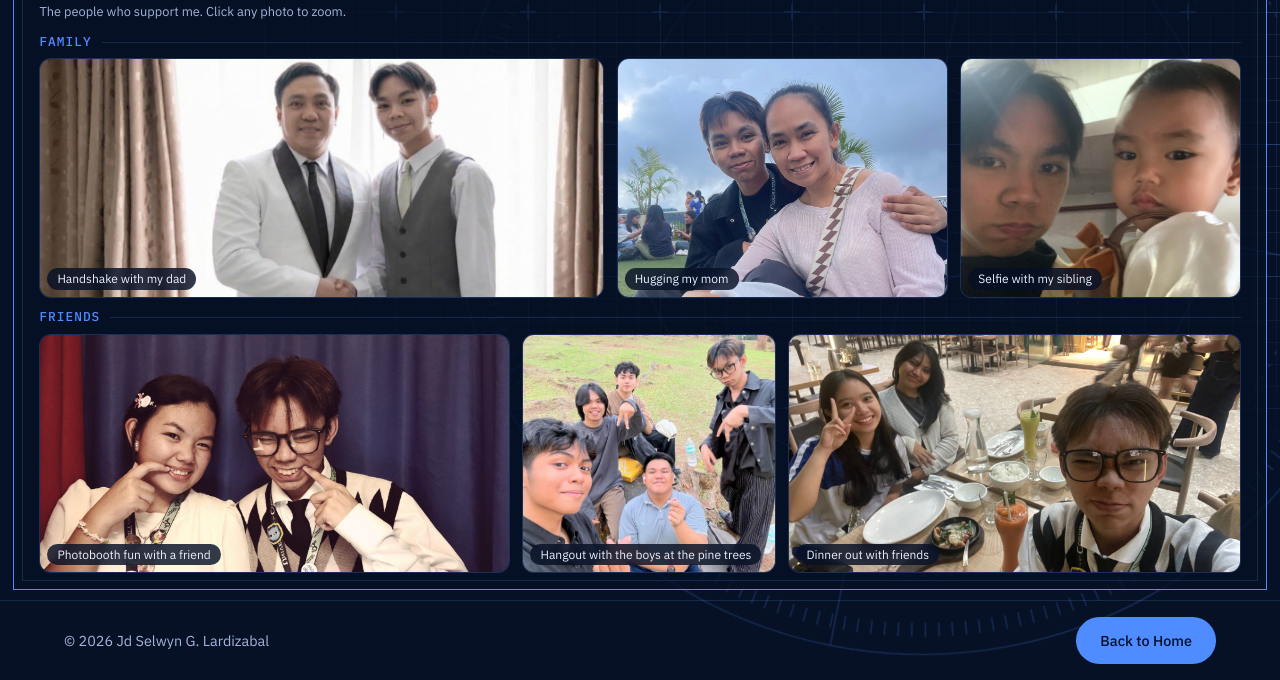
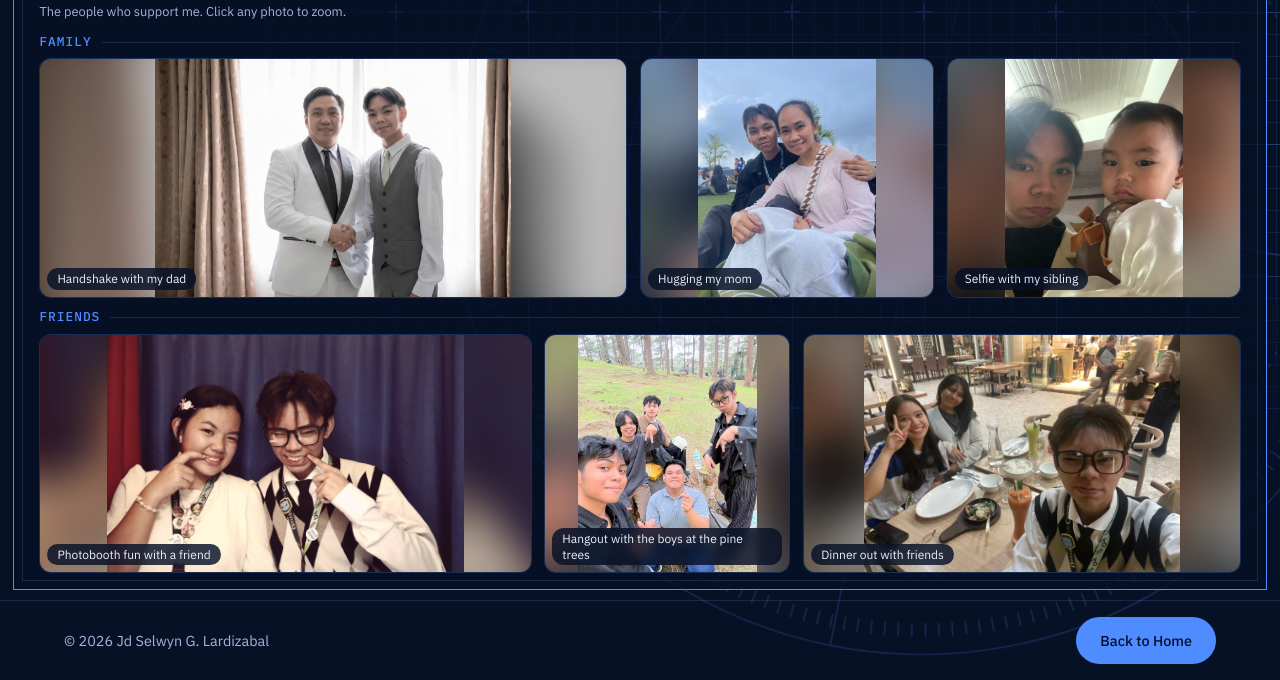
Before and after one commit to Fizzy31/lardizabalportfolio, a plain HTML site: page family-friends.html in a window 1280 px wide. Shown: the part 120-800 px from the top of the page. Drawn offline with nearby package versions, Linux system fonts and the light colour scheme.

Commit message:
Add files via upload

```diff
--- a/family-friends.html
+++ b/family-friends.html
@@ -15,11 +15,14 @@
   <link href="https://fonts.googleapis.com/css2?family=Bricolage+Grotesque:wght@600;700;800&family=IBM+Plex+Mono:wght@500&family=IBM+Plex+Sans:wght@400;500&display=swap" rel="stylesheet">
   <link rel="stylesheet" href="style.css?v=4">
   <style>
-    /* Fill the whole screen with photos (edge to edge, no empty space) */
-    @media (min-width: 601px) {
-      .ff-row { justify-content: stretch; }
-      .ff-shot { flex: var(--g, 1) 1 0; aspect-ratio: auto; }
-      .ff-shot img { object-fit: cover; object-position: var(--pos, 50% 30%); }
+    /* Whole photo always shown (never cropped); a soft blurred copy fills the space around it */
+    .ff-row { justify-content: stretch; }
+    .ff-shot { flex: var(--ar, 1) 1 0; aspect-ratio: auto; }
+    .ff-shot button { isolation: isolate; }
+    .ff-shot img { object-fit: contain; z-index: 1; }
+    .ff-shot img.ff-bg {
+      position: absolute; inset: -12%; width: 124%; height: 124%; z-index: -1;
+      object-fit: cover; filter: blur(22px) saturate(1.15) brightness(0.75); transform: scale(1.05);
     }
   </style>
 </head>
@@ -55,18 +58,18 @@
       <div class="ff-group" id="family">
         <h2 class="div-label">Family</h2>
         <div class="ff-row">
-          <figure class="shot ff-shot" style="--g:1.45;--pos:60% 30%"><button type="button" data-full="family-dad.jpg" data-cap="Handshake with my dad" aria-label="Click to zoom: Handshake with my dad"><img src="family-dad.jpg" alt="Handshake with my dad"></button><figcaption>Handshake with my dad</figcaption></figure>
-          <figure class="shot ff-shot" style="--g:0.85;--pos:50% 25%"><button type="button" data-full="family-mom.jpg" data-cap="Hugging my mom" aria-label="Click to zoom: Hugging my mom"><img src="family-mom.jpg" alt="Hugging my mom"></button><figcaption>Hugging my mom</figcaption></figure>
-          <figure class="shot ff-shot" style="--g:0.72;--pos:50% 50%"><button type="button" data-full="family-sibling.jpg" data-cap="Selfie with my sibling" aria-label="Click to zoom: Selfie with my sibling"><img src="family-sibling.jpg" alt="Selfie with my sibling"></button><figcaption>Selfie with my sibling</figcaption></figure>
+          <figure class="shot ff-shot" style="--ar:1.5"><button type="button" data-full="family-dad.jpg" data-cap="Handshake with my dad" aria-label="Click to zoom: Handshake with my dad"><img src="family-dad.jpg" alt="Handshake with my dad"><img class="ff-bg" src="family-dad.jpg" alt="" aria-hidden="true"></button><figcaption>Handshake with my dad</figcaption></figure>
+          <figure class="shot ff-shot" style="--ar:0.75"><button type="button" data-full="family-mom.jpg" data-cap="Hugging my mom" aria-label="Click to zoom: Hugging my mom"><img src="family-mom.jpg" alt="Hugging my mom"><img class="ff-bg" src="family-mom.jpg" alt="" aria-hidden="true"></button><figcaption>Hugging my mom</figcaption></figure>
+          <figure class="shot ff-shot" style="--ar:0.75"><button type="button" data-full="family-sibling.jpg" data-cap="Selfie with my sibling" aria-label="Click to zoom: Selfie with my sibling"><img src="family-sibling.jpg" alt="Selfie with my sibling"><img class="ff-bg" src="family-sibling.jpg" alt="" aria-hidden="true"></button><figcaption>Selfie with my sibling</figcaption></figure>
         </div>
       </div>
 
       <div class="ff-group" id="friends">
         <h2 class="div-label">Friends</h2>
         <div class="ff-row">
-          <figure class="shot ff-shot" style="--g:1.3;--pos:50% 35%"><button type="button" data-full="friends-photobooth.jpg" data-cap="Photobooth fun with a friend" aria-label="Click to zoom: Photobooth fun with a friend"><img src="friends-photobooth.jpg" alt="Photobooth fun with a friend"></button><figcaption>Photobooth fun with a friend</figcaption></figure>
-          <figure class="shot ff-shot" style="--g:0.7;--pos:50% 60%"><button type="button" data-full="friends-pines.jpg" data-cap="Hangout with the boys at the pine trees" aria-label="Click to zoom: Hangout with the boys at the pine trees"><img src="friends-pines.jpg" alt="Hangout with the boys at the pine trees"></button><figcaption>Hangout with the boys at the pine trees</figcaption></figure>
-          <figure class="shot ff-shot" style="--g:1.25;--pos:50% 50%"><button type="button" data-full="friends-dinner.jpg" data-cap="Dinner out with friends" aria-label="Click to zoom: Dinner out with friends"><img src="friends-dinner.jpg" alt="Dinner out with friends"></button><figcaption>Dinner out with friends</figcaption></figure>
+          <figure class="shot ff-shot" style="--ar:1.5"><button type="button" data-full="friends-photobooth.jpg" data-cap="Photobooth fun with a friend" aria-label="Click to zoom: Photobooth fun with a friend"><img src="friends-photobooth.jpg" alt="Photobooth fun with a friend"><img class="ff-bg" src="friends-photobooth.jpg" alt="" aria-hidden="true"></button><figcaption>Photobooth fun with a friend</figcaption></figure>
+          <figure class="shot ff-shot" style="--ar:0.75"><button type="button" data-full="friends-pines.jpg" data-cap="Hangout with the boys at the pine trees" aria-label="Click to zoom: Hangout with the boys at the pine trees"><img src="friends-pines.jpg" alt="Hangout with the boys at the pine trees"><img class="ff-bg" src="friends-pines.jpg" alt="" aria-hidden="true"></button><figcaption>Hangout with the boys at the pine trees</figcaption></figure>
+          <figure class="shot ff-shot" style="--ar:1.333"><button type="button" data-full="friends-dinner.jpg" data-cap="Dinner out with friends" aria-label="Click to zoom: Dinner out with friends"><img src="friends-dinner.jpg" alt="Dinner out with friends"><img class="ff-bg" src="friends-dinner.jpg" alt="" aria-hidden="true"></button><figcaption>Dinner out with friends</figcaption></figure>
         </div>
       </div>
     </section>
--- a/style.css
+++ b/style.css
@@ -1307,9 +1307,12 @@ body.ff-page .about { min-height: 0; overflow: hidden; padding: clamp(6px, 1.2vh
 }
 
 
-/* Desktop and tablet: photos fill the whole row edge to edge (no empty space) */
-@media (min-width: 601px) {
-  .ff-row { justify-content: stretch; }
-  .ff-shot { flex: var(--g, 1) 1 0; aspect-ratio: auto; }
-  .ff-shot img { object-fit: cover; object-position: var(--pos, 50% 30%); }
+/* Whole photo always shown (never cropped); a soft blurred copy fills the space around it */
+.ff-row { justify-content: stretch; }
+.ff-shot { flex: var(--ar, 1) 1 0; aspect-ratio: auto; }
+.ff-shot button { isolation: isolate; }
+.ff-shot img { object-fit: contain; z-index: 1; }
+.ff-shot img.ff-bg {
+  position: absolute; inset: -12%; width: 124%; height: 124%; z-index: -1;
+  object-fit: cover; filter: blur(22px) saturate(1.15) brightness(0.75); transform: scale(1.05);
 }
```
